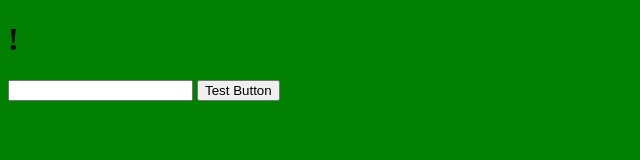
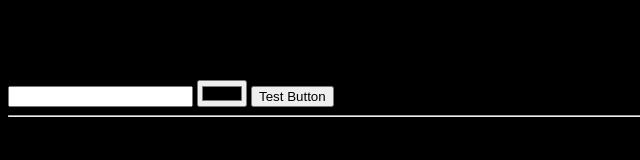
Before and after one commit to newhorizon-tech/javascript-sandbox, a plain HTML site: page index.html in a window 1280 px wide. Both pictures are taken after a click on the button "Test Button". Shown: the whole page, without its empty margins (0-640 px from the left). Drawn offline with Linux system fonts and the light colour scheme.

Commit message:
Add color picker

```diff
--- a/index.html
+++ b/index.html
@@ -11,8 +11,13 @@
 <body>
   <h1 id="heading"> Javascript Testing </h1>
   <input type="text" id="msg">
+  <input type="color" id="color-input">
   <input type="button" id="test" value="Test Button">
 
+  <hr>
+  <p></p>
+  <p></p>
+  <p></p>
 </body>
 
 </html>
--- a/js/index.js
+++ b/js/index.js
@@ -10,7 +10,7 @@ const paras = document.querySelectorAll("p");
 
 
 function ParaModify(p, text) {
-  p.textContent = "Cool!"
+  p.textContent = text;
 }
 
 function BackgroundModify(element, color){
@@ -19,6 +19,16 @@ function BackgroundModify(element, color){
 
 testbutton.onclick = function() {
   let msg = document.querySelector("#msg").value;
-  BackgroundModify(body, "green")
-  h1.textContent = msg + "!"
+  let color = document.querySelector("#color-input").value;
+
+  h1.textContent = msg + "!";
+  let counter = 1;
+
+  for (p of paras) {
+    ParaModify(p, counter);
+    counter = counter+1;
+  }
+
+  BackgroundModify(body, color);
+
 };
```
